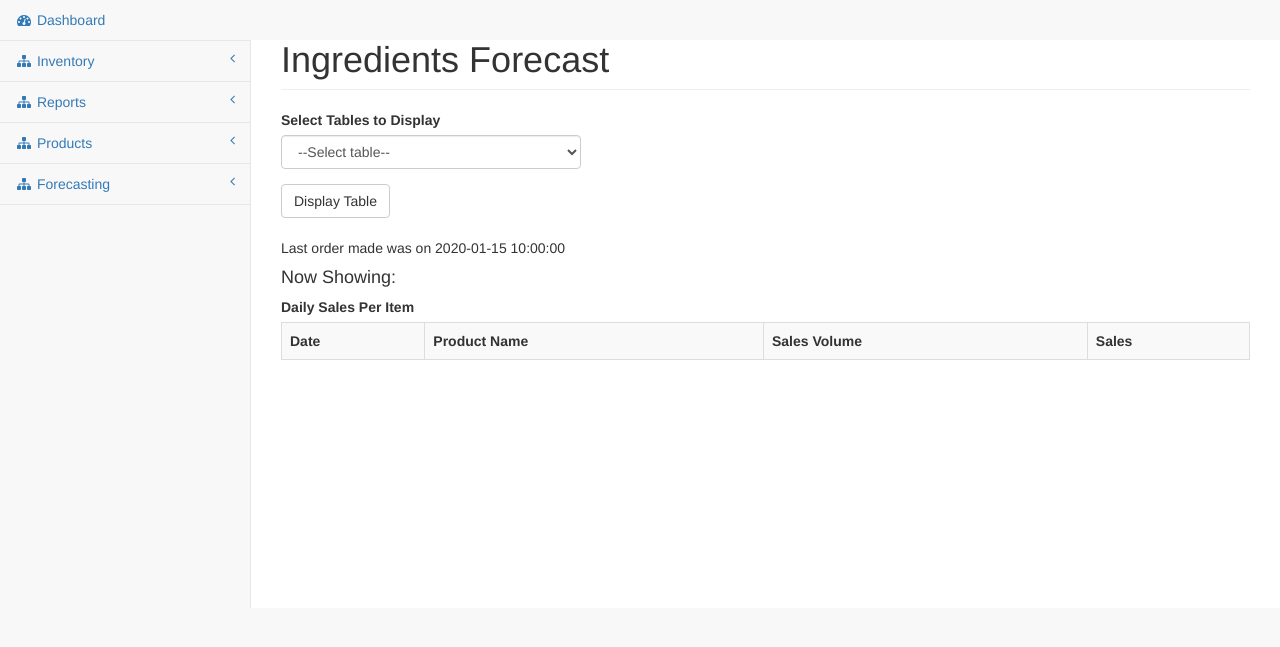
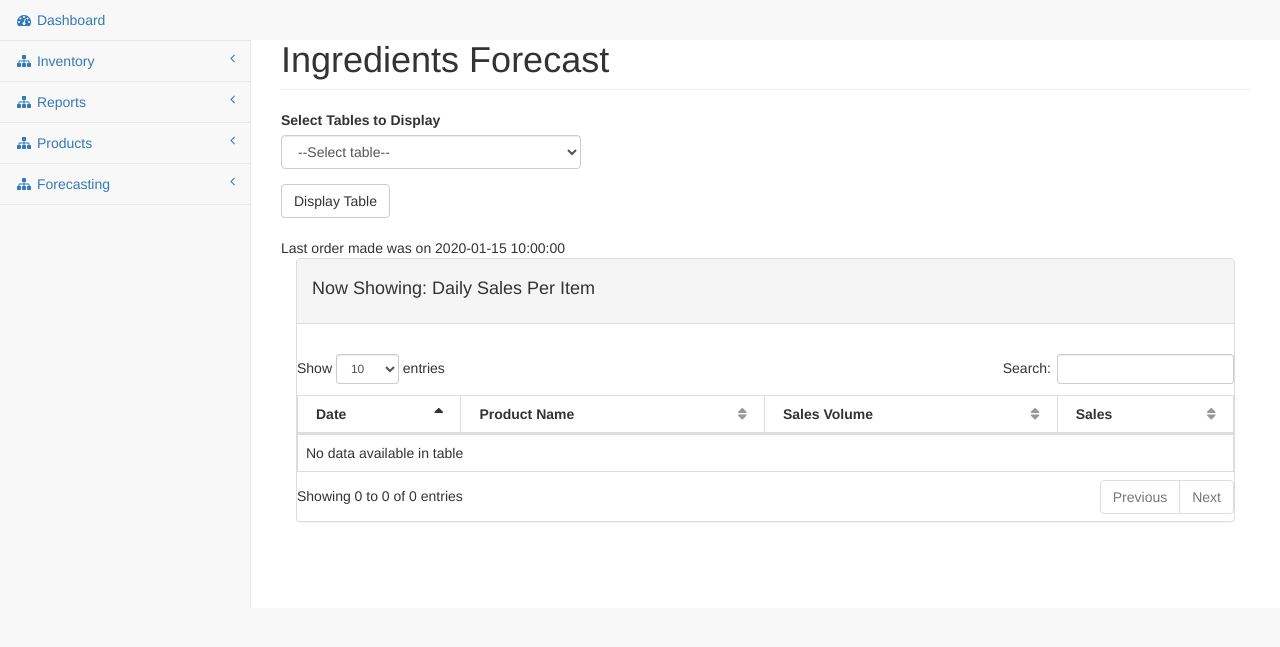
Before and after one commit to donmachadafarm/Burzillian, a PHP site: page /RawMaterialForecast.php in a window 1280 px wide. Shown: the part 51-698 px from the top of the page. Run offline with PHP 8.4, Linux system fonts and the light colour scheme; the visitor is signed in with stand-in values (Sample User, id 1); tables that the repository leaves empty or names only in its code hold one stand-in row (values such as "Sample post"); lists and menus that the app fills with data are empty; some web fonts are replaced.

Commit message:
not yet done

```diff
--- a/RawMaterialForecast.php
+++ b/RawMaterialForecast.php
@@ -72,12 +72,12 @@
 //Get most recent date
 $most_recent_date = "";
 
-$sql = "SELECT MAX(salesDate) AS dateMax FROM sales_order";
-$result=mysqli_query($conn,$sql);
+$sqlz = "SELECT MAX(salesDate) AS dateMax FROM sales_order";
+$resultz=mysqli_query($conn,$sqlz);
 
 echo "<table>";
 
-while($row = mysqli_fetch_array($result)){
+while($row = mysqli_fetch_array($resultz)){
 
 $most_recent_date = $row['dateMax'];
 
@@ -121,15 +121,19 @@
 
 $i = 0;
 if($display == 1){
-
-echo "<table class='table table-striped table-bordered table-hover'>";
- echo "<label><h4>Now Showing: </h4>Daily Sales Per Item</label>";
+  echo "<div class='col-lg-12'>";
+echo "<div class='panel panel-default'>";
+echo "<table class='table table-bordered table-hover' id='dataTables-example' width='100%' cellspacing='0'>";
+echo "<div class='panel-heading'>";
+ echo "<label><h4>Now Showing: Daily Sales Per Item</h4></label>";
+ echo "</div><div class='panel-body'>";
+ echo "<thead>";
 echo "<tr align = left>";
 
 echo "<th>Date</td>";
 echo "<th>Product Name</td>";
 echo "<th>Sales Volume</td>";
-echo "<th>Sales</td>";
+echo "<th>Sales</td></tr></thead><tbody>";
 }//end display conditional
 
 //Convert daily sales per item into multi array so calculate_median can be used effectively
@@ -155,7 +159,7 @@
 }      //end if
 
 if ($display == 1)
-echo "</table>";
+echo "</tbody></table></div></div></div>";
 
 
 $median_quantity_array = [];
@@ -258,8 +262,10 @@
   WHERE MONTH(sales_order.salesDate) BETWEEN '$past2' AND '$past1'
   GROUP BY ingredient.ingName";
 
-
-echo "<table class='table table-striped table-bordered table-hover'>";
+echo "<div class='panel panel-default'>";
+echo "<table class='table table-striped table-bordered table-hover' id='dataTables-example'>";
+echo "<div class='panel-heading'><label><h4>Now showing: Monthly Forecast</h4> </label>";
+echo "<thead>";
 echo "<tr align = center>";
 
 
@@ -267,7 +273,7 @@
 echo "<th>Current Total Measurement Value</td>";
 echo "<th>Forecasted Needed Value Monthly</td>";
 
-echo "</tr>";
+echo "</tr></thead></div><div class='panel-body'>";
 
 $h = 0;
 $i = 0;
@@ -311,7 +317,7 @@
       }
     }
 
-
+echo "<tbody>";
 for($l = 0; $l < $h; $l++){
 
  echo '<tr><td align="left">';
@@ -329,7 +335,7 @@
 }
 
 
-echo "</table>";
+echo "</tbody></table></div></div>";
 
 }
 
@@ -431,6 +437,103 @@
 }
 if ($display==6) {
 
+  $curyear = date('Y');
+  $curmonth = date('m');
+  $past1 = $curmonth - 1;
+  $past2 = $past1 - 1;
+
+  $query2 = "SELECT MONTH(sales_order.salesDate) AS salesDate, sales_order.salesID, receipt.prodName AS prodName, COUNT(*) as count
+    FROM receipt
+    JOIN sales_order ON sales_order.salesID = receipt.salesID
+    WHERE MONTH(sales_order.salesDate) BETWEEN '$past2' AND '$past1'
+    GROUP BY receipt.prodName";
+
+  $query = "SELECT MONTH(sales_order.salesDate) AS salesDate,sales_order.salesID, product.prodName, ingredient.ingName, ingredient.measurement, recipeing.convertedMeasurement AS convertedMeasurement, ingredient.total AS ingTotal
+    FROM recipe
+    JOIN recipeing on recipe.recipeID = recipeing.recipeID
+    JOIN product on recipe.prodID = product.prodID
+    JOIN ingredient on ingredient.ingID = recipeing.ingID
+    JOIN converter on recipeing.measureID = converter.convertID
+    JOIN inventory on ingredient.ingID = inventory.ingID
+    JOIN receipt on product.prodName = receipt.prodName
+    JOIN sales_order on sales_order.salesID = receipt.salesID
+    WHERE MONTH(sales_order.salesDate) BETWEEN '$past2' AND '$past1'
+    GROUP BY ingredient.ingName";
+
+  echo "<div class='panel panel-default'>";
+  echo "<table class='table table-striped table-bordered table-hover' id='dataTables-example'>";
+  echo "<div class='panel-heading'><label><h4>Now showing: Monthly Forecast</h4> </label>";
+  echo "<thead>";
+  echo "<tr align = center>";
+
+
+  echo "<th>Ingredient Name</td>";
+  echo "<th>Current Total Measurement Value</td>";
+  echo "<th>Forecasted Needed Value Monthly</td>";
+
+  echo "</tr></thead></div><div class='panel-body'>";
+
+  $h = 0;
+  $i = 0;
+  $j = 0;
+  $product_name_array = [];
+  $ingredient_name_array = [];
+  $type_array = [];
+  $current_value_array = [];
+  $measurement_array = [];
+  $forecasted = [];
+
+  $prodName1 = [];
+  $count = [];
+  $result1=mysqli_query($conn,$query2);
+    while($row = mysqli_fetch_array($result1)){
+      $prodName1[$i] = $row['prodName'];
+      $count[$i] = $row['count'];
+
+      $i++;
+    }
+
+  $result=mysqli_query($conn,$query);
+  while($row = mysqli_fetch_array($result)){
+
+      $product_name_array[$h] = $row['prodName']; // product name
+      $ingredient_name_array[$h] = $row['ingName']; // ingredient name
+         $type_array[$h] = $row['measurement']; // measurement type
+          $current_value_array[$h] = $row['ingTotal']; // total ingredients in database
+      $measurement_array[$h] = $row['convertedMeasurement']; // converted measurement per ingredient
+
+      $h++;
+  }
+
+  for($j; $j < $h; $j++){
+
+      for($k = 0; $k < $i; $k++){
+
+          if($product_name_array[$j] == $prodName1[$k])
+
+            $forecasted[$j] = ($measurement_array[$j] * $count[$k]) / 2;
+        }
+      }
+
+  echo "<tbody>";
+  for($l = 0; $l < $h; $l++){
+
+   echo '<tr><td align="left">';
+    echo $ingredient_name_array[$l];
+    echo '</td><td>';
+    echo number_format($current_value_array[$l],2);
+    echo '&nbsp';
+    echo $type_array[$l];
+    echo '</td><td>';
+    echo number_format($forecasted[$l],2);
+    echo '&nbsp';
+    echo $type_array[$l];
+    echo '</td>';
+    echo '</tr>';
+  }
+
+
+  echo "</tbody></table></div></div>";
 }
 
 
```
